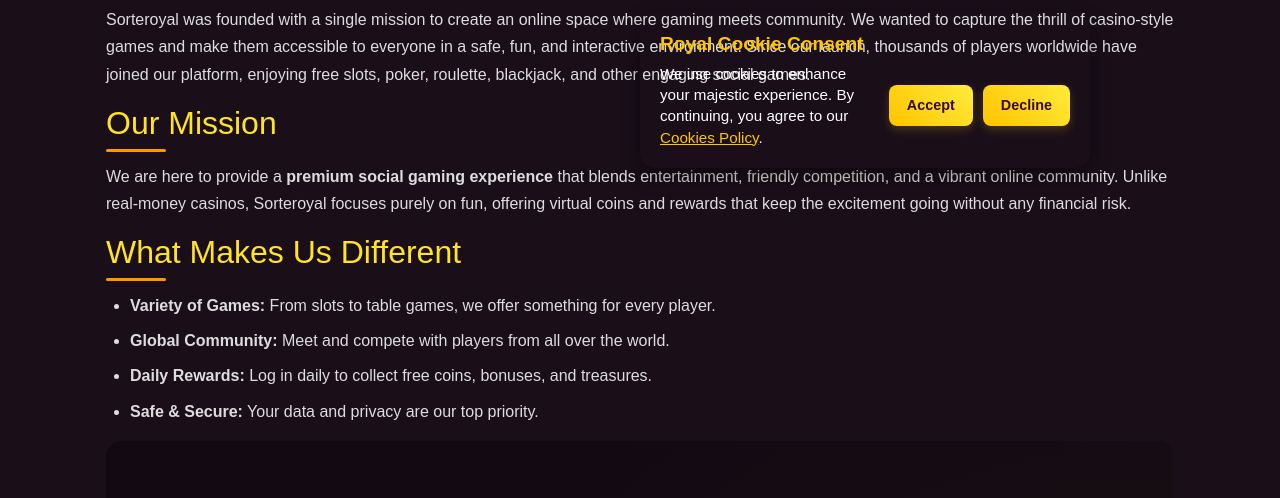
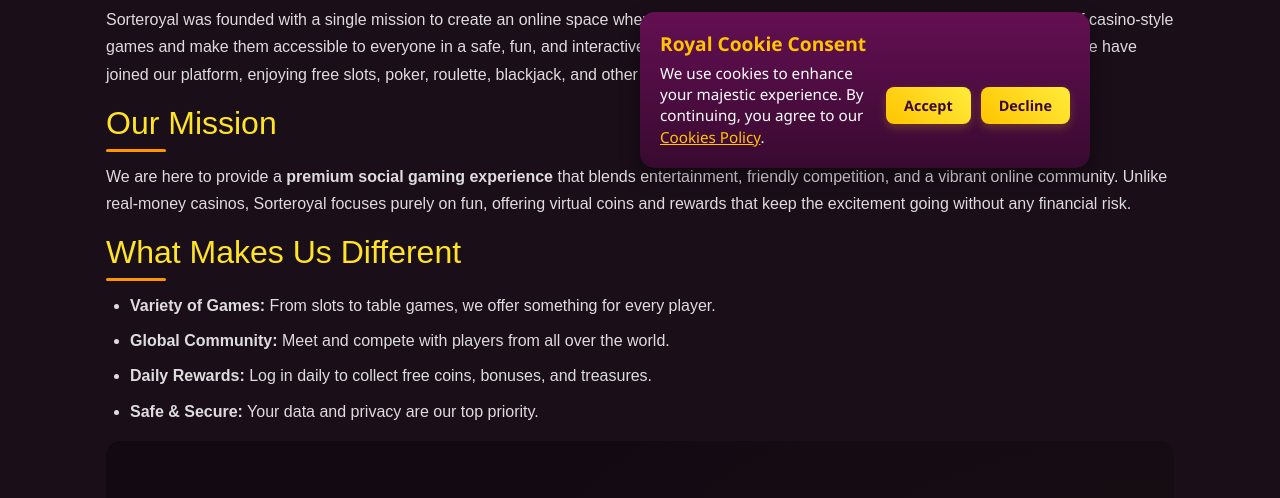
Before and after one commit to Hassanshigri/SorteRoyal, a plain HTML site: page about/index.html in a window 1280 px wide. Shown: the part 602-1100 px from the top of the page. Drawn offline with nearby package versions, Linux system fonts and the light colour scheme.

Commit message:
cookie style

```diff
--- a/style.css
+++ b/style.css
@@ -1811,20 +1811,34 @@ section {
 }
 
 /* Cookie popup fixed at bottom */
+/* Cookie popup fixed at bottom */
 .cookie-popup {
   position: fixed;
   bottom: 30px;
   left: 50%;
-  transform: translateX(-50%);
   width: 90%;
   max-width: 450px;
-  background: linear-gradient(180deg, var(--royal-blue), var(--dark-blue));
+  background: linear-gradient(180deg, var(--royal-purple), var(--dark-purple));
   border-radius: 15px;
   box-shadow: 0 8px 20px rgba(0, 0, 0, 0.4);
   z-index: 10000;
   padding: 20px;
   animation-duration: 0.5s;
-}
+
+  /* Text Styling */
+  color: var(--light-blue);
+  font-family: "Segoe UI", sans-serif;
+  font-size: 15px;
+  line-height: 1.5;
+}
+
+
+
+.cookie-popup button:hover {
+  background: var(--accent-purple);
+  color: var(--white);
+}
+
 
 /* Content */
 .cookie-content {
```
